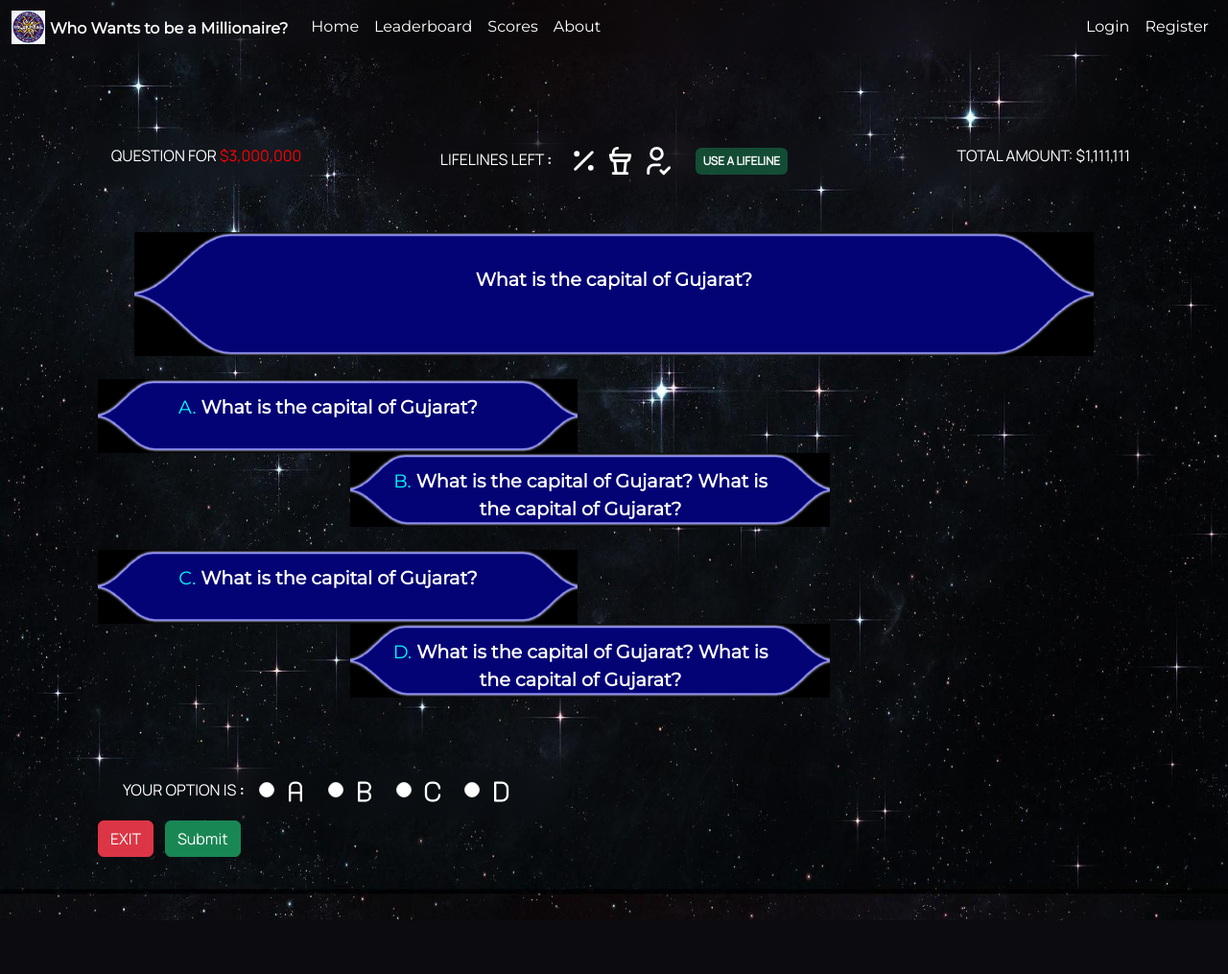
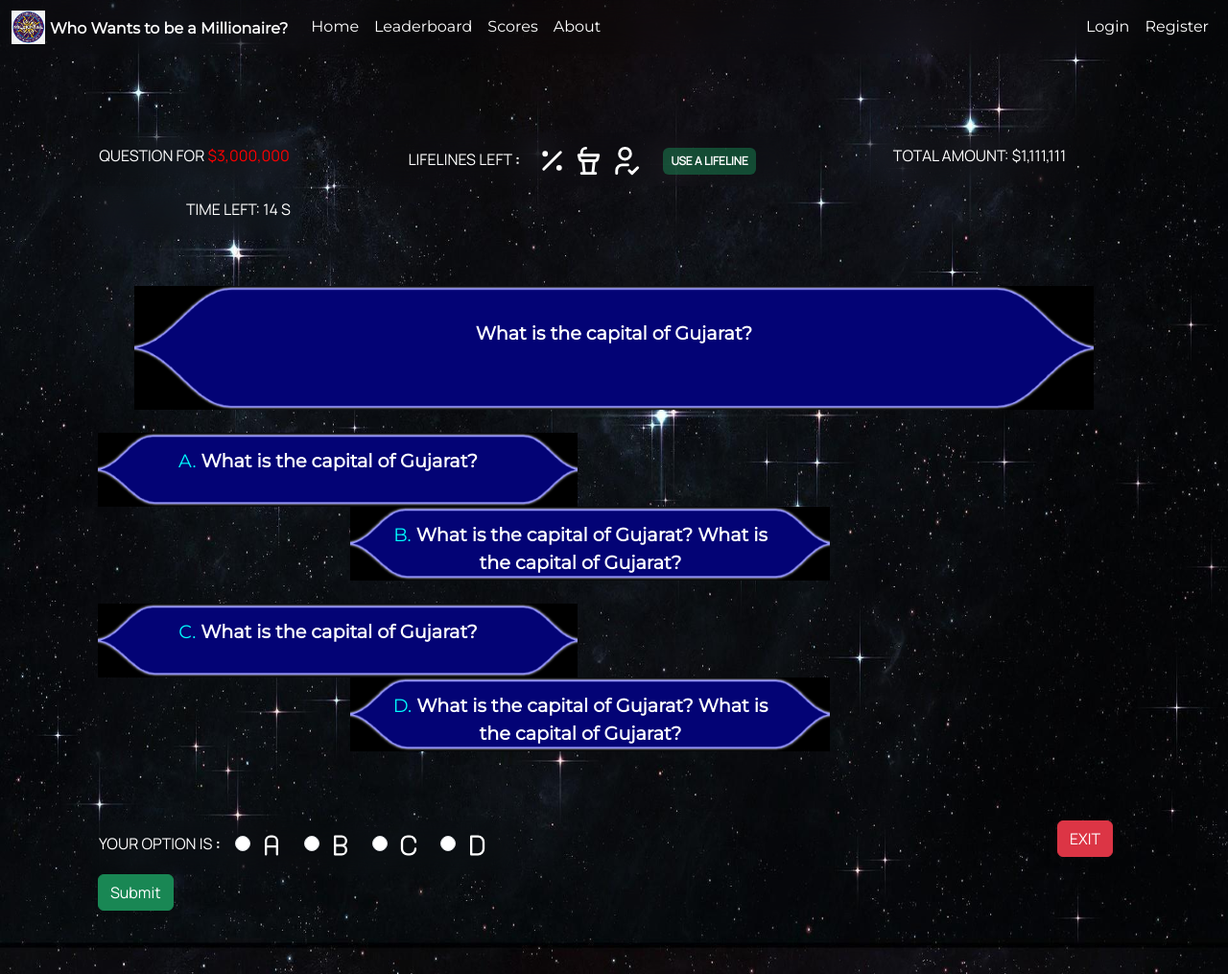
Before and after one commit to steadyfall/wwbm-webapp, a Django app: page / in a window 1280 px wide. Shown: the whole page at 96% size. Before the commit the page ends 959 px from the top, so only its background shows below. Run offline with Django 4.2, Linux system fonts and the light colour scheme.

Commit message:
Made timer feature for questions, redirects when timer over

```diff
--- a/static/css/base.css
+++ b/static/css/base.css
@@ -97,7 +97,7 @@ ul {
 }
 
 .bttn {
-    width: 250px;
+    width: 225px;
     height: 56px;
     display: inline-block;
     position: relative;
@@ -107,7 +107,7 @@ ul {
 }
 
 .big-bttn {
-    width: 500px;
+    width: 450px;
     height: 56px;
     display: inline-block;
     position: relative;
--- /dev/null
+++ b/static/js/timer.js
@@ -0,0 +1,26 @@
+var countDownSec = 20;
+var countDownmicsec = countDownSec * 1000;
+
+// Get NOW
+var now = new Date();
+var newDate = now.getTime() + countDownmicsec;
+
+var x = setInterval(function () {
+
+    var now = new Date();
+    // console.log(now.getTime());
+    var difference = newDate - now.getTime();
+    // console.log(difference);
+    var seconds = Math.floor(difference / 1000);
+    // console.log(seconds);
+    var timeLeft = document.getElementById("time-left");
+    if (timeLeft.innerHTML < 10) {
+        timeLeft.style.color = 'red';
+    }
+    timeLeft.innerHTML = seconds;
+    if (difference < 100) {
+        window.location.href = 'https://www.encodedna.com/javascript/operators/default.htm';
+        // document.getElementById("newform").submit()
+    }
+
+}, 1000);
--- a/templates/question.html
+++ b/templates/question.html
@@ -1,7 +1,7 @@
 {% extends 'base.html' %}
 {% load static %}
 {% block content %}
-<form method="post">
+<form method="post" id="newform">
     {% csrf_token %}
     <div class="content">
         <br style="clear: both" />
@@ -58,6 +58,12 @@
             <div class="bttn blurr" style="align-self: flex-end;">
                 <div class="unblurr" style="padding-top: 12px; text-align: end;">
                     Total amount: $1,111,111
+                </div>
+            </div>
+            <div class="col-sm"></div>
+            <div class="bttn blurr" style="align-self: flex-end;">
+                <div class="unblurr" style="padding-top: 12px; text-align: end;">
+                    Time left: <span id="time-left">20</span> s
                 </div>
             </div>
         </div>
@@ -183,4 +189,5 @@
         </div>
     </div>
 </form>
+<script src="{% static 'js/timer.js' %}"></script>
 {% endblock %}
```
